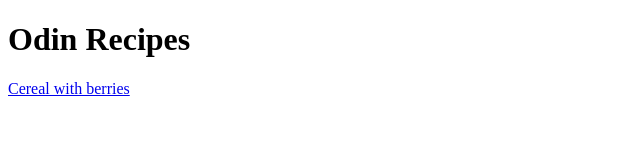
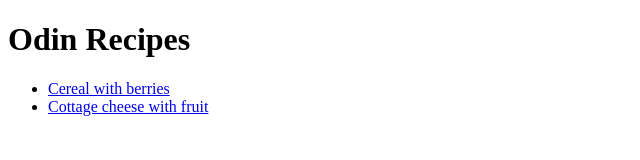
Before and after one commit to AleksB8/odin-recipes, a plain HTML site: page index.html in a window 1280 px wide. Shown: the whole page, without its empty margins (0-640 px from the left). Drawn offline with Linux system fonts and the light colour scheme.

Commit message:
List sources for recipe "cereal with berries"

```diff
--- a/index.html
+++ b/index.html
@@ -7,6 +7,10 @@
 
     <body>
         <h1>Odin Recipes</h1>
-        <a href="recipes/cereal-with-berries.html">Cereal with berries</a>
+        <ul>
+            <li><a href="recipes/cereal-with-berries.html">Cereal with berries</a></li>
+            <li><a href="recipes/ccheese-with-fruit.html">Cottage cheese with fruit</a></li>
+        </ul>
+
     </body>
 </html>
```
Also changed, not shown: recipes/ccheese-with-fruit.html (added, +11 -0 lines), recipes/cereal-with-berries.html (+4 -3 lines).
